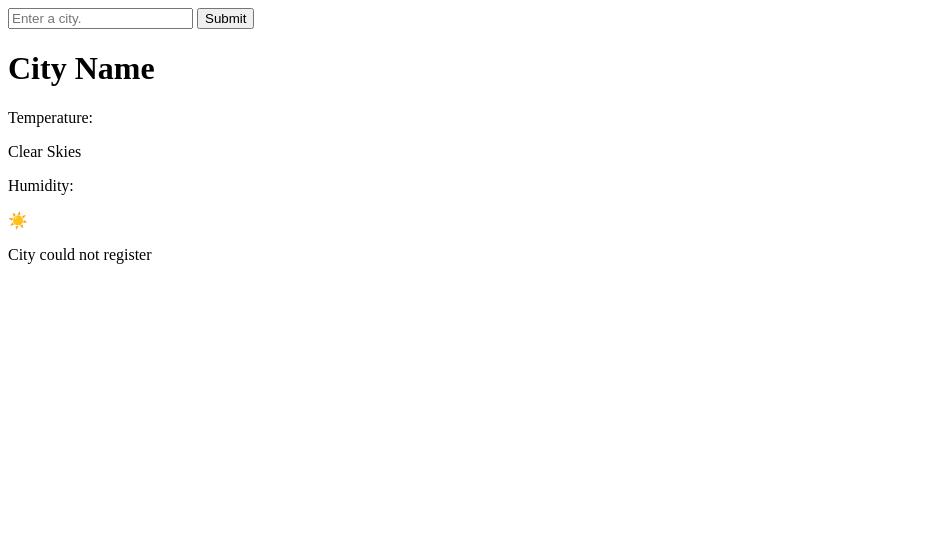
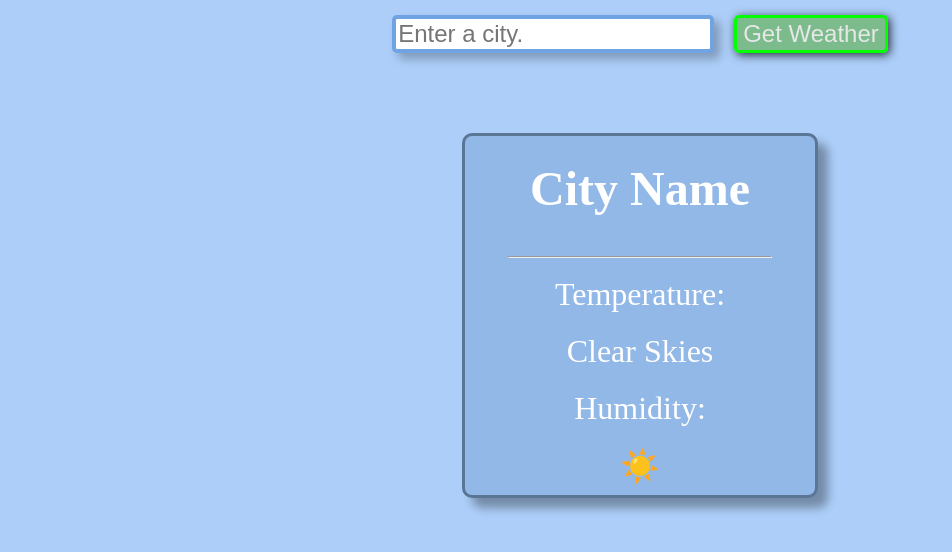
Before and after one commit to RuspaAjdin/Weather-App, a plain HTML site: page index.html in a window 1280 px wide. Shown: the whole page, without its empty margins (0-952 px from the left). Drawn offline with Linux system fonts and the light colour scheme.

Commit message:
Finishes css html adds new js

```diff
--- a/index.html
+++ b/index.html
@@ -3,15 +3,17 @@
     <head>
         <title>Weather app</title>
         <link rel="icon" href="images/weather.png">
+        <link rel="stylesheet" href="style.css">
     </head>
 
     <body>
             <form class="inputSubmit">
-            <input type="text" placeholder="Enter a city." class="CityName">
-            <button type="submit" class="subButton">Submit</button>
+            <input type="text" placeholder="Enter a city." class="cityNameInput">
+            <button type="submit" class="subButton">Get Weather</button>
             </form>
             <div class="weatherFacts">
                 <h1 class="cityName">City Name</h2>
+                <hr>
                 <p class="temperature">Temperature: </p>
                 <p class="sky">Clear Skies</p>
                 <p class="humidity">Humidity: </p>
@@ -21,6 +23,5 @@
 
 
 
-
     </body>
 </html>
--- a/style.css
+++ b/style.css
@@ -0,0 +1,69 @@
+body{
+    margin:0;
+    background-color: hsla(213, 85%, 79%, 0.83);
+}
+
+hr{
+width: 75%;
+}
+.inputSubmit{
+    display:flex;
+    justify-content: center;
+    margin-top:15px;
+}
+
+.cityNameInput{
+    font-size:1.5em;
+    border-radius: 5px;
+    border-color: hsl(213, 66%, 66%);
+    border-width: 4.5px;
+    border-style: solid;
+    box-shadow:6px 6px 10px rgba(0, 0, 0, 0.254);
+}
+
+.subButton{
+    margin-left: 20px;
+    font-size:1.5em;
+    border-radius:5px;
+    border:solid;
+    border-color: rgb(4, 255, 4);
+    background-color: hsla(120, 33%, 57%, 0.767);
+    color:rgb(231, 231, 231);
+    box-shadow:2px 2px 10px rgba(0, 0, 0, 0.781);
+    cursor:pointer;
+    transition: background-color 0.2s;
+}
+.subButton:hover{
+background-color: hsl(120, 33%, 57%);;
+}
+
+.weatherFacts{
+    display:flex;
+    flex-direction: column;
+    align-items: center;
+    justify-content: center;
+    background-color: hsl(213, 64%, 74%);
+    width: 350px;
+    margin:auto;
+    margin-top:5em;
+    border:solid 3px hsl(213, 24%, 47%);
+    border-radius: 10px;
+    box-shadow: 10px 10px 10px rgba(0, 0, 0, 0.324);
+}
+
+.cityName{
+    color:white;
+    font-weight:bold;
+    margin-top: 25px;
+    font-size: 3em;
+}
+
+.weatherFacts p{
+    font-size: 2em;
+    color:white;
+    margin: 10px;
+}
+
+.error{
+    display:none;
+}
```
Also changed, not shown: index.js (added).
